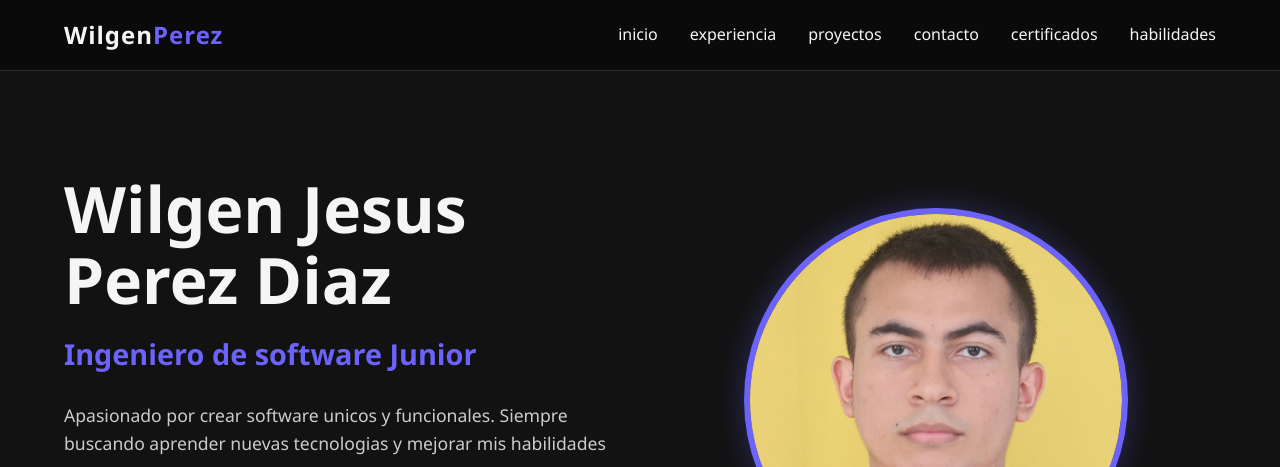
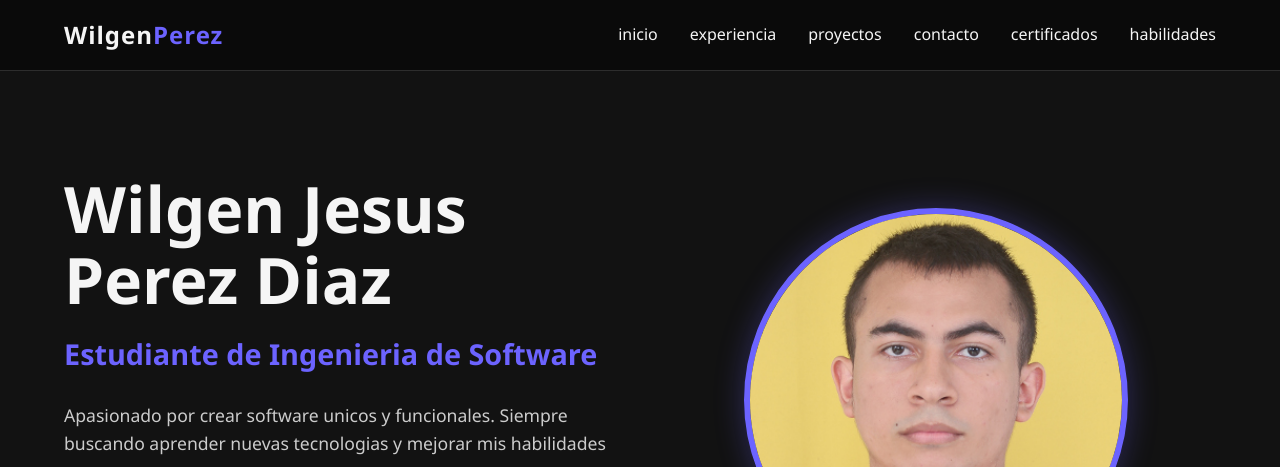
Before and after one commit to wperezd-dot/Portafolio-web-, a plain HTML site: page index.html in a window 1280 px wide. Shown: the top 467 px of the page. Drawn offline with Linux system fonts and the light colour scheme.

Commit message:
Update index.html

```diff
--- a/index.html
+++ b/index.html
@@ -27,7 +27,7 @@
             <div class="hero-content">
                 <div class="hero-text">
                     <h1>Wilgen Jesus Perez Diaz</h1>
-                    <h2>Ingeniero de software Junior</h2>
+                    <h2>Estudiante de Ingenieria de Software</h2>
                     <p>Apasionado por crear software unicos y funcionales. Siempre buscando aprender nuevas tecnologias y mejorar mis habilidades</p>
                     <div class="social-links">
                         <a href="https://github.com/wperezd-dot" target="_blank"><i class="fab fa-github"></i></a>
```
